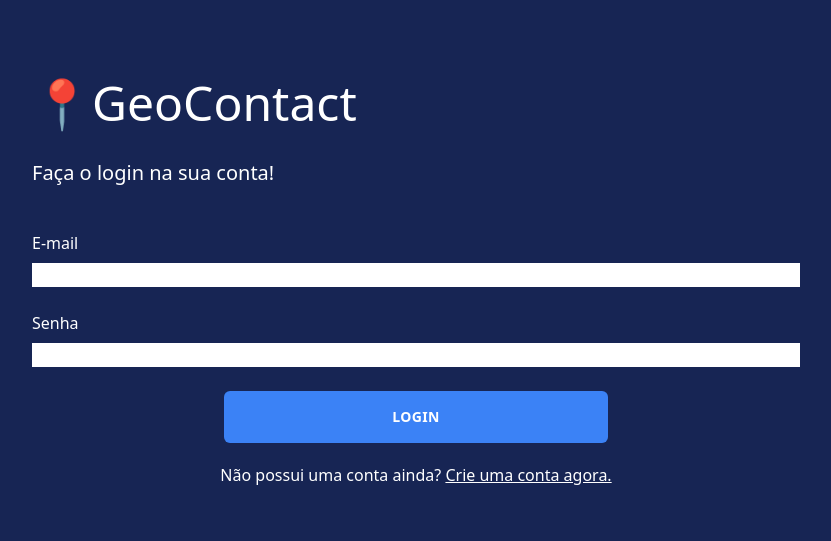
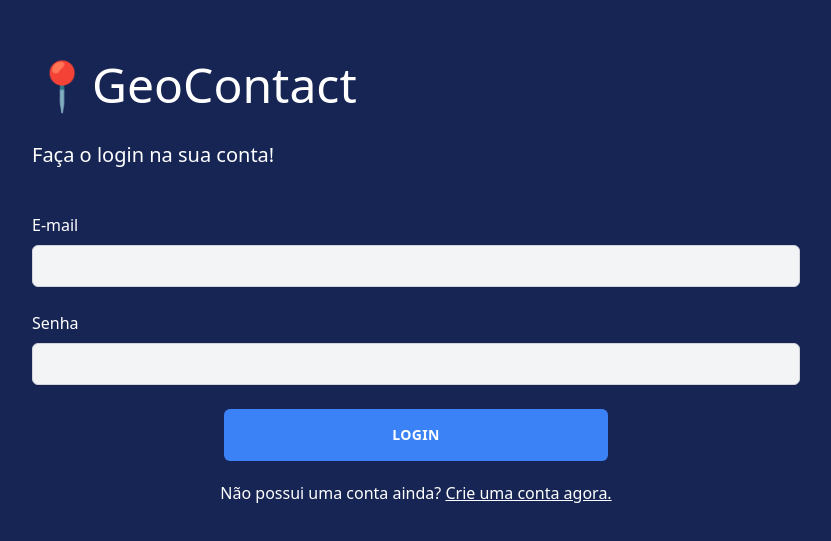
Before and after one commit to miguel-willians/GeoContact, a Next.js app: page / in a window 1280 px wide. Shown: the part 117-658 px from the top of the page, without its empty margins (224-1055 px from the left). Built offline with nearby package versions, Linux system fonts and the light colour scheme.

Commit message:
style: ajustar os inputs com os novos estilos

```diff
--- a/src/pages/Login.tsx
+++ b/src/pages/Login.tsx
@@ -22,7 +22,12 @@ export default function Login() {
       <h1 className="text-xl">Faça o login na sua conta!</h1>
       <Form>
         <FormRowVertical label="E-mail">
-          <Input type="email" id="e-mail" autoComplete="username" />
+          <Input
+            type="email"
+            id="e-mail"
+            autoComplete="username"
+            styleType="regular"
+          />
         </FormRowVertical>
 
         <FormRowVertical label="Senha">
@@ -30,6 +35,7 @@ export default function Login() {
             type="password"
             id="password"
             autoComplete="current-password"
+            styleType="regular"
           />
         </FormRowVertical>
 
--- a/src/pages/SignUp.tsx
+++ b/src/pages/SignUp.tsx
@@ -22,7 +22,12 @@ export default function NewUserForm() {
       <h1 className="text-xl">Crie sua conta!</h1>
       <Form>
         <FormRowVertical label="E-mail">
-          <Input type="email" id="e-mail" autoComplete="username" />
+          <Input
+            type="email"
+            id="e-mail"
+            autoComplete="username"
+            styleType="regular"
+          />
         </FormRowVertical>
 
         <FormRowVertical label="Senha">
@@ -30,6 +35,7 @@ export default function NewUserForm() {
             type="password"
             id="password"
             autoComplete="current-password"
+            styleType="regular"
           />
         </FormRowVertical>
 
```
